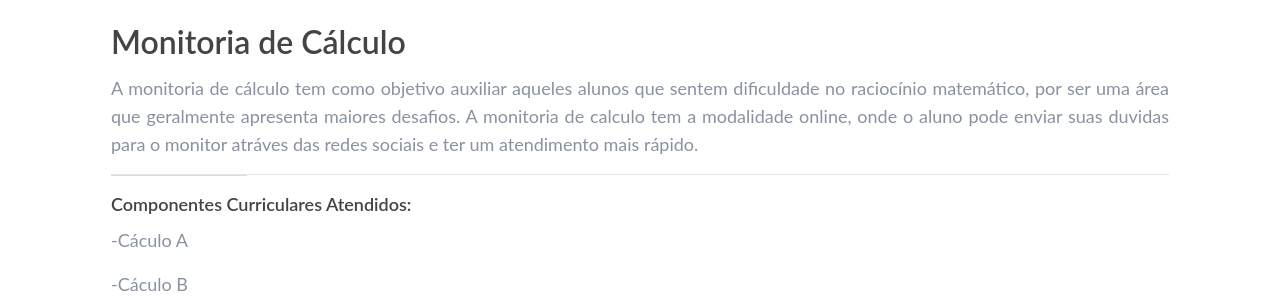
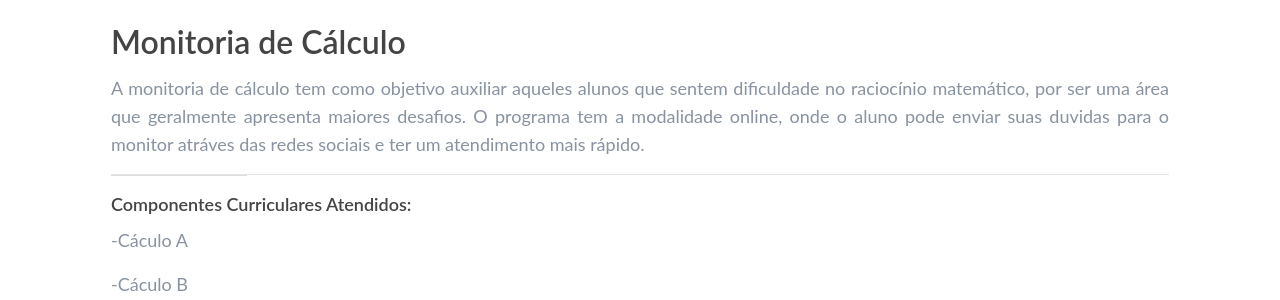
Before and after one commit to ccuffs/cc.uffs.edu.br, a Jekyll site: the page built from _pages/ensino-monitoria.md, in a window 1280 px wide and 900 px high, scrolled down 3223 px. Shown: the part 183-483 px from the top of the window. Built offline with Jekyll 4.4.1, drawn with Linux system fonts in a browser that asks for light colours.

Commit message:
corrigindo

```diff
--- a/_pages/ensino-monitoria.md
+++ b/_pages/ensino-monitoria.md
@@ -126,7 +126,7 @@
     <div class="row justify-content-center">
       <div class="col-12 text-left">
         <h2>Monitoria de Cálculo</h2>
-        <p class="text-justify">A monitoria de cálculo tem como objetivo auxiliar aqueles alunos que sentem dificuldade no raciocínio matemático, por ser uma área que geralmente apresenta maiores desafios. A monitoria de calculo tem a modalidade online, onde o aluno pode enviar suas duvidas para o monitor atráves das redes sociais e ter um atendimento mais rápido.</p>
+        <p class="text-justify">A monitoria de cálculo tem como objetivo auxiliar aqueles alunos que sentem dificuldade no raciocínio matemático, por ser uma área que geralmente apresenta maiores desafios. O programa tem a modalidade online, onde o aluno pode enviar suas duvidas para o monitor atráves das redes sociais e ter um atendimento mais rápido.</p>
         <hr/>
         <h3>Componentes Curriculares Atendidos:</h3>
         <p>-Cáculo A</p>
```
